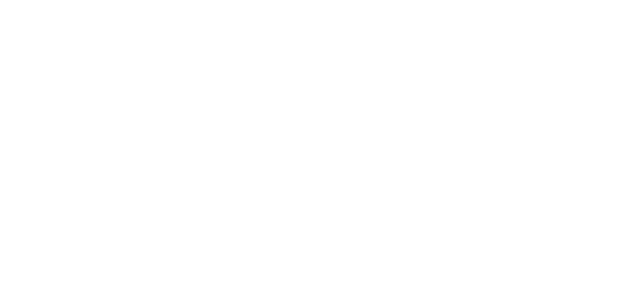
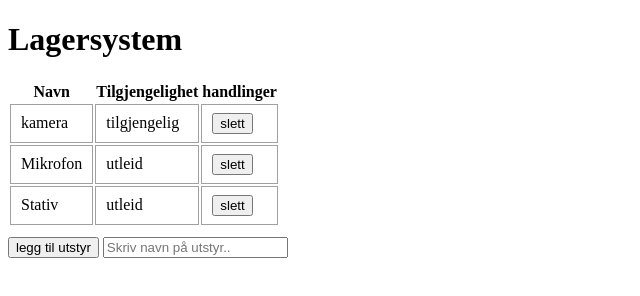
Before and after one commit to Exziz08/lagersystem, a plain HTML site: page kode/index.html in a window 1280 px wide. Shown: the whole page, without its empty margins (0-640 px from the left). Drawn offline with Linux system fonts and the light colour scheme.

Commit message:
siste innlevering

```diff
--- a/kode/index.html
+++ b/kode/index.html
@@ -1,11 +1,44 @@
-<!DOCTYPE html>
+ <!DOCTYPE html>
 <html lang="en">
 <head>
     <meta charset="UTF-8">
     <meta name="viewport" content="width=device-width, initial-scale=1.0">
-    <title>Document</title>
+    <title>Lagersystem</title>
+    <link rel="stylesheet" href="style.css">
 </head>
 <body>
 
+
+    <h1>Lagersystem</h1>
+    <table id="my_table">
+        <tr>
+          <th>Navn</th>
+          <th>Tilgjengelighet</th>
+          <th>handlinger</th>
+        </tr>
+        <tr>
+
+          <td>kamera</td>
+          <td>tilgjengelig</td>
+          <td><button>slett</button></td>
+        </tr>
+        <tr>
+          <td>Mikrofon</td>
+          <td class="utleid"> utleid</td>
+          <td><button>slett</button></td>
+        </tr>
+
+
+        <tr>
+          <td>Stativ</td>
+          <td class="utleid"> utleid</td>
+          <td><button>slett</button></td>
+        </tr>
+      </table>
+      <div class="leggtil">
+      <button>legg til utstyr</button>
+      <input type="text" id="textinput" placeholder="Skriv navn på utstyr..">
+      <script src="./script.js"></script>
+    </div>
 </body>
 </html>
--- a/kode/script.js
+++ b/kode/script.js
@@ -1 +1,5 @@
-/*  */
+
+function leggTilTabell(){
+    let table = document.getElementById("my_table");
+
+}
--- a/kode/style.css
+++ b/kode/style.css
@@ -1 +1,23 @@
-/*  */
+.body{
+
+background-image: url("bakrunn.jpg");
+
+
+}
+
+
+
+
+.utleid{
+    padding-left: 10px;
+
+}
+
+td {
+    border: 1px solid rgb(160 160 160);
+    padding: 8px 10px;
+  }
+
+  .leggtil{
+    padding-top: 10px;
+  }
```
Also changed, not shown: kode/bakrunn.jpg (added).
